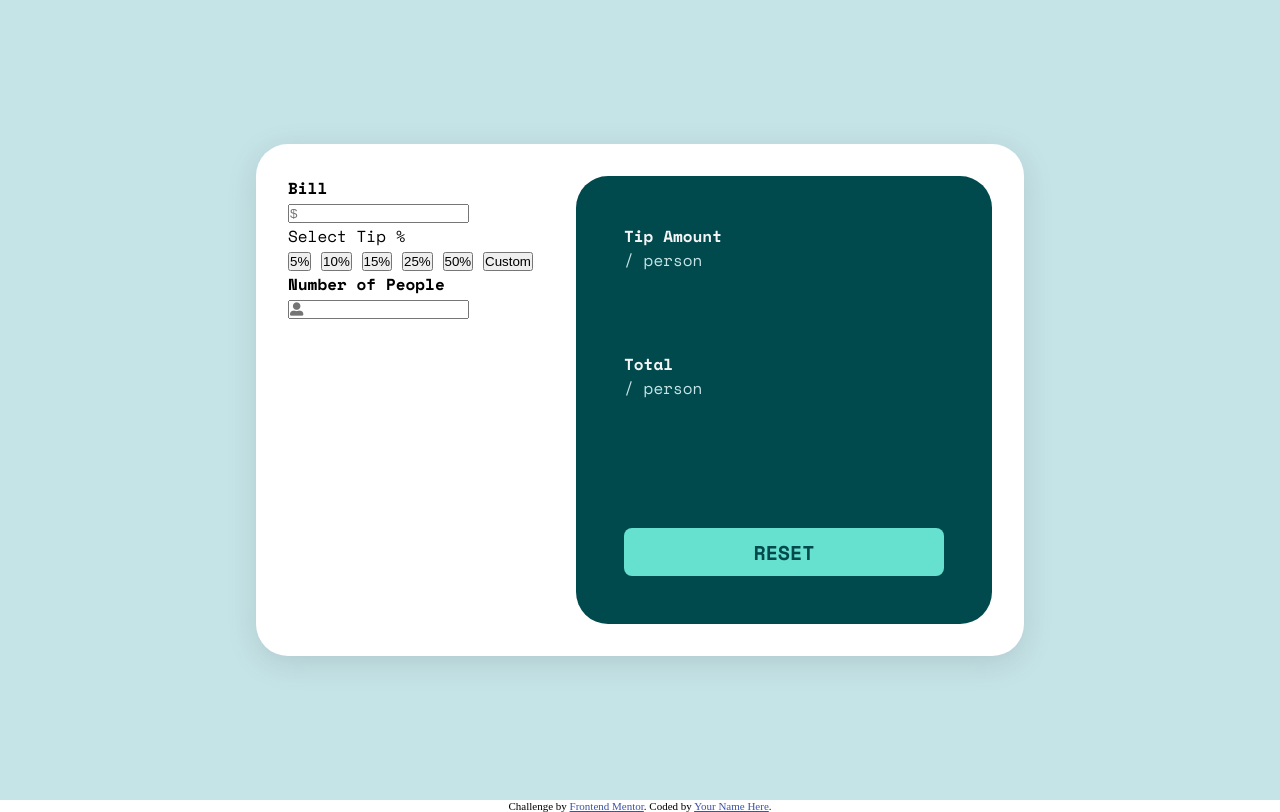
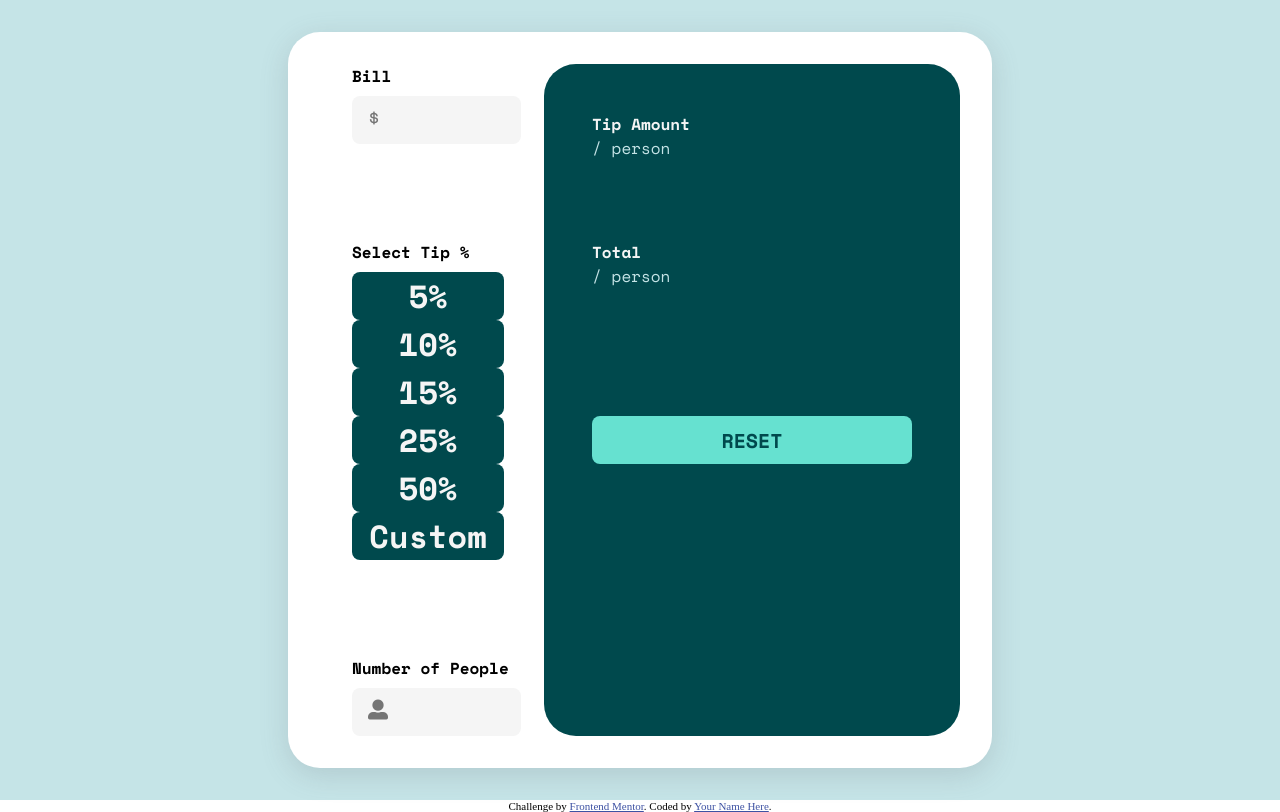
Before and after one commit to nagysandordominik/tipcalculator, a plain HTML site: page index.html in a window 1280 px wide. Drawn offline with nearby package versions, Linux system fonts and the light colour scheme.

Commit message:
inputs and buttons improved, need to figure out the second placeholders on the right side

```diff
--- a/index.html
+++ b/index.html
@@ -38,8 +38,8 @@
           </span>
         </div>
         <div class="tips">
-          Select Tip %
-          <span>
+          <h4>Select Tip %</h4>
+
 
           <button>5%</button>
           <button>10%</button>
@@ -48,7 +48,7 @@
           <button>50%</button>
           <button>Custom</button>
 
-          </span>
+
         </div>
         <div class="peoplenum">
           <span>
--- a/style.css
+++ b/style.css
@@ -15,10 +15,23 @@
   span{
     display: block;
 }
+input{
+  width: 88%;
+  height: 3rem;
+  background: hsla(189, 0%, 96%, 1);
+  border: none;
+  border-radius: 0.5rem;
+  font-family: 'Space Mono', monospace;
+}
+input::placeholder{
+  font-size: 20px;
+  padding-left: 1rem;
+
+}
   .dashboard {
     background: white;
     min-height: 50vh;
-    width: 60%;
+    width: 55%;
     border-radius: 2rem;
     display: flex;
     flex-direction: row;
@@ -29,9 +42,12 @@
       flex:1.5;
       align-items: center;
       text-align: left;
-      gap: 5rem;
       justify-content: space-evenly;
       flex-direction: column;
+      padding-left: 2rem;
+}
+.leftSide h4{
+  padding-bottom: 0.5rem;
 }
   .rightSide{
       flex:1;
@@ -42,12 +58,7 @@
   .rightSide h4{
   color:whitesmoke
 }
-input.empty {
-  font-family: FontAwesome;
-  font-style: normal;
-  font-weight: normal;
-  text-decoration: inherit;
-}
+
   .rightSide p{
   color: hsl(185, 41%, 84%)
 }
@@ -73,3 +84,20 @@ input.empty {
   margin: 3rem;
   gap: 5rem;
 }
+.bill{
+  margin-bottom: 6rem;
+}
+.tips{
+  margin-bottom: 6rem;
+}
+.tips button{
+  background: hsl(183, 100%, 15%);
+  width: 9.5rem;
+  height: 3rem;
+  color: whitesmoke;
+  border-radius: 0.5rem;
+  border: none;
+  font-family: 'Space Mono', monospace;
+  font-size: 2em;
+  font-weight: 700;
+}
```
Lines whose indentation alone changed are shown as unchanged.
